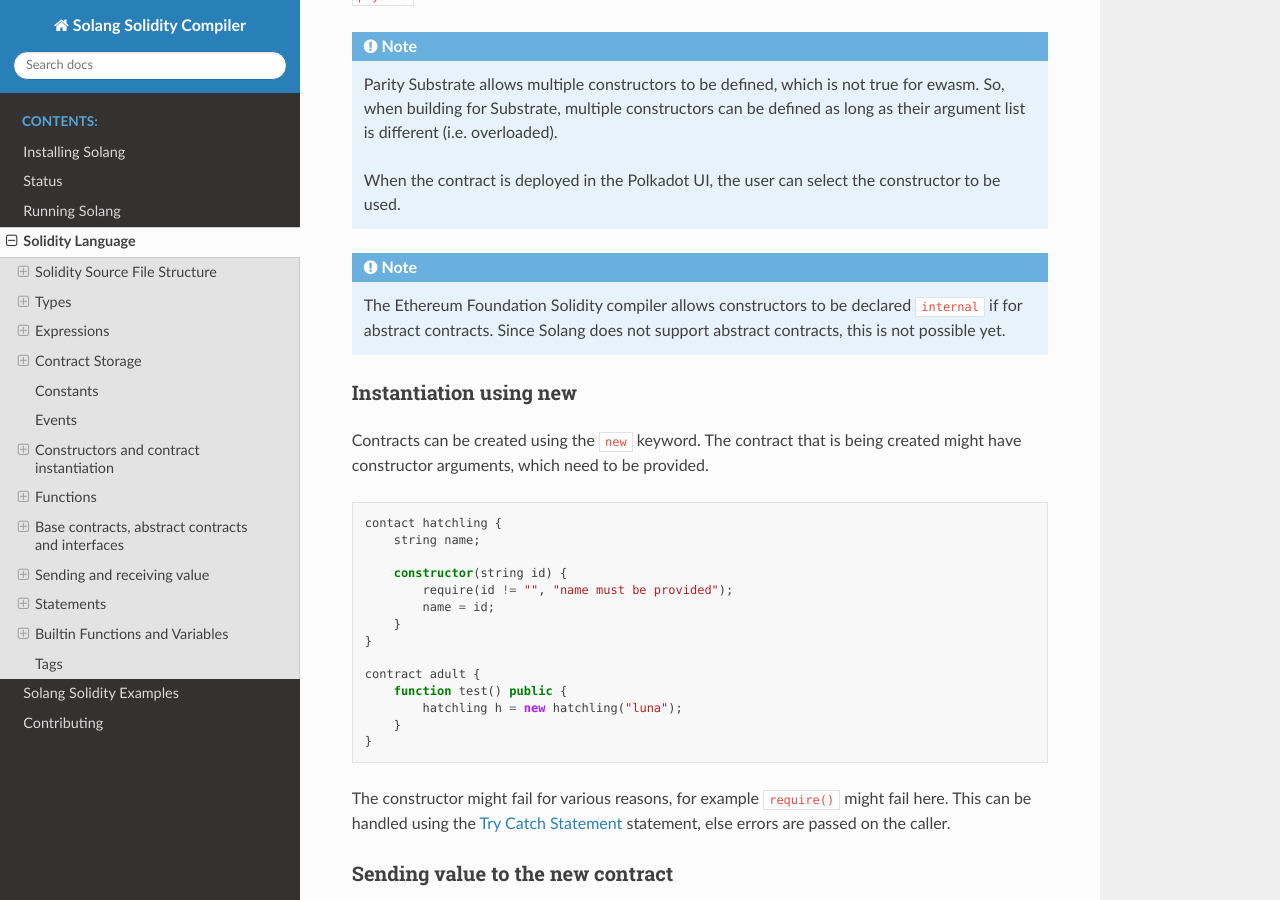
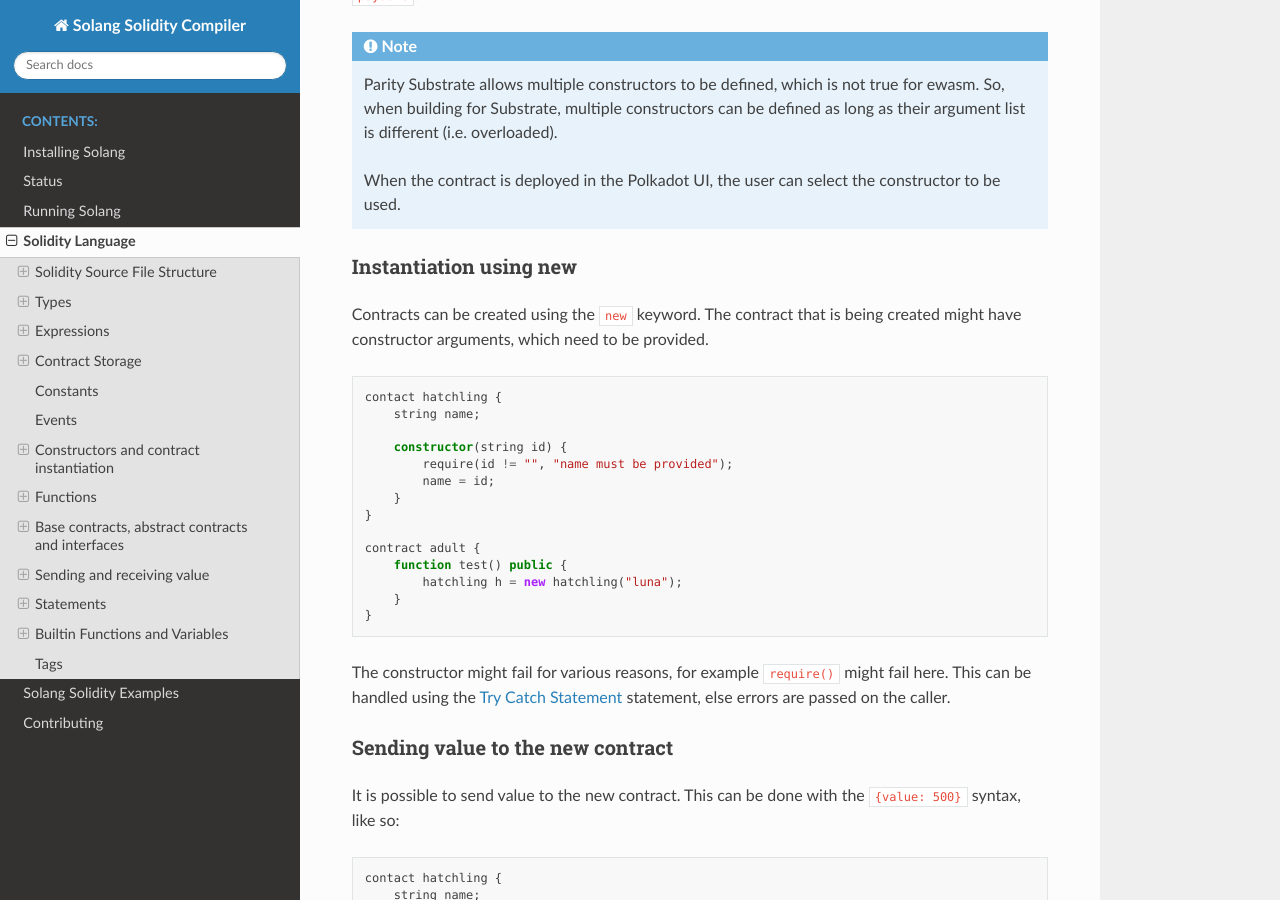
Before and after one commit to hyperledger-solang/solang, a Sphinx documentation site: the page built from docs/language.rst, in a window 1280 px wide and 900 px high, scrolled down 25386 px. Built offline with Sphinx 7.4.7 and the Read the Docs theme 2.0.0, drawn with Linux system fonts in a browser that asks for light colours.

Commit message:
Solang does support abstract contracts, remove old note
Signed-off-by: Sean Young <sean@mess.org>

```diff
--- a/docs/language.rst
+++ b/docs/language.rst
@@ -1299,11 +1299,6 @@ If a contract is expected to hold receive value on instantiation, the constructo
 
   When the contract is deployed in the Polkadot UI, the user can select the constructor to be used.
 
-.. note::
-
-  The Ethereum Foundation Solidity compiler allows constructors to be declared ``internal`` if
-  for abstract contracts. Since Solang does not support abstract contracts, this is not possible yet.
-
 Instantiation using new
 _______________________
 
```
